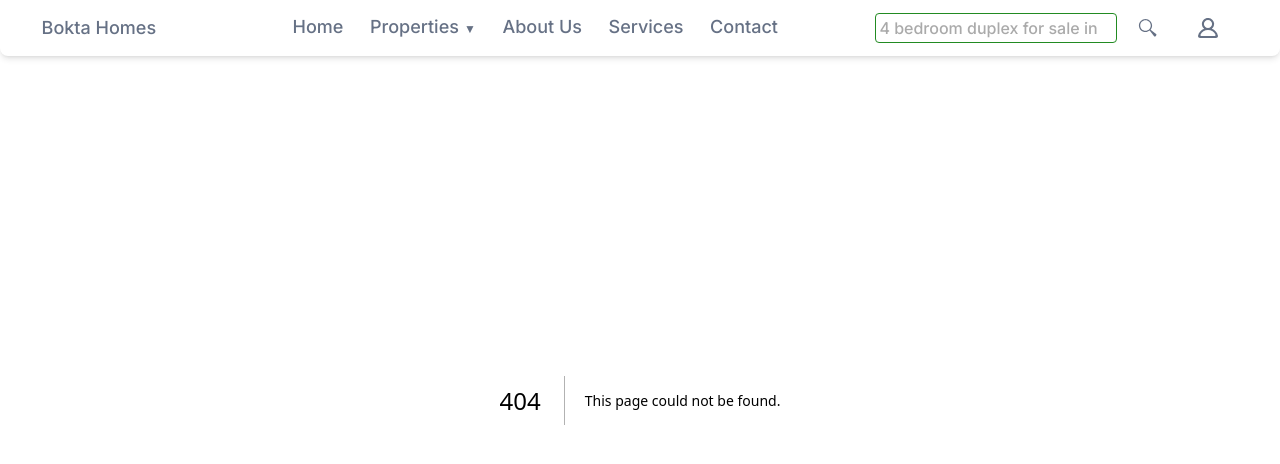
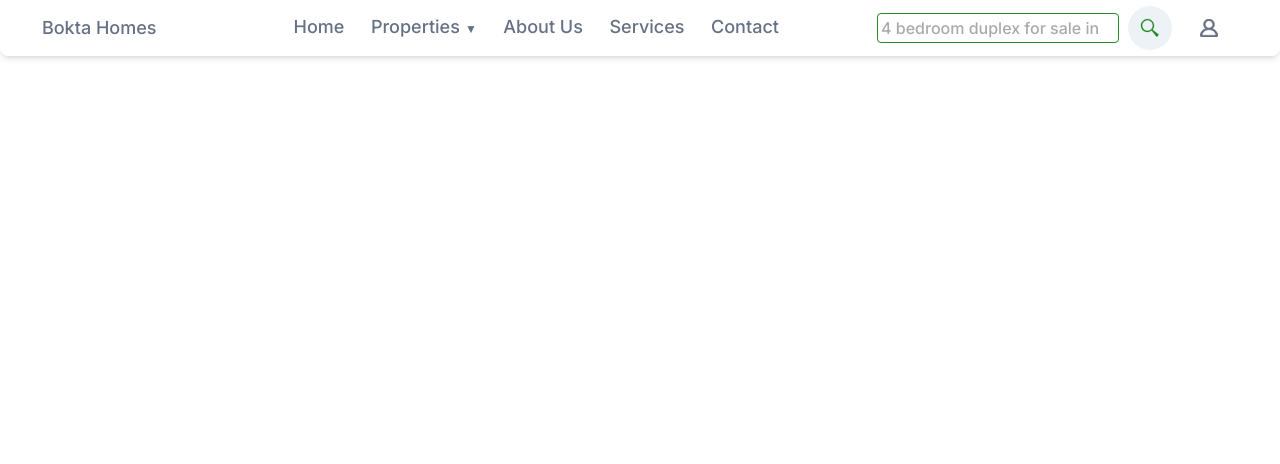
Before and after one commit to henry1234-net/Abbah-real-estate, a Next.js app in the folder my-app/: page /search in a window 1280 px wide. Before the commit this address had no page. Shown: the top 464 px of the page. Built offline with nearby package versions, Linux system fonts and the light colour scheme.

Commit message:
added links for all nanvigations

```diff
--- a/my-app/src/app/globals.css
+++ b/my-app/src/app/globals.css
@@ -109,6 +109,7 @@ li a:hover, .dropholder a.dropdown:hover::after {
 }
 
 .svg-path,
+.svg-path3,
 .svg-path4,
 .svg-path5
 {
@@ -124,18 +125,28 @@ li a:hover, .dropholder a.dropdown:hover::after {
 }
 
 .svg-hold .svg-path,
+.svg-hold .svg-path3,
 .svg-hold .svg-path4,
 .svg-hold .svg-path5{
   fill: #228b22;
 }
 
-.svg-path2,
-.svg-path3{
+.svg-path, .svg-path4{
+  stroke:#667185;
+  stroke-width: 0.5px;
+}
+.svg-hold .svg-path, .svg-hold .svg-path4{
+  stroke: #228b22;
+  stroke-width: 0.5px;
+}
+
+.svg-path2{
   stroke: #667185;
+  stroke-width: 2px;
 }
-.svg-hold .svg-path2,
-.svg-hold .svg-path3{
+.svg-hold .svg-path2{
   stroke: #228b22;
+  stroke-width: 2px;
 }
 
 input[type="search"] {
--- /dev/null
+++ b/my-app/src/app/message/page.tsx
@@ -0,0 +1,9 @@
+import React from 'react'
+
+const Message = () => {
+  return (
+    <div>Message</div>
+  )
+}
+
+export default Message
--- /dev/null
+++ b/my-app/src/app/search/page.tsx
@@ -0,0 +1,9 @@
+import React from 'react'
+
+const search = () => {
+  return (
+    <div>search</div>
+  )
+}
+
+export default search
--- a/my-app/src/components/navbar.tsx
+++ b/my-app/src/components/navbar.tsx
@@ -4,7 +4,7 @@ import ProSvg from '@/components/svg/profile';
 import Search from '@/components/svg/search';
 import HomeIcon from './svg/home';
 import MessageIcon from './svg/message';
-import AddIcon from './svg/add';
+import AddIcon from './svg/Add';
 import Link from 'next/link';
 import { usePathname } from 'next/navigation';
 import clsx from 'clsx';
@@ -36,29 +36,29 @@ const Navigation = () => {
         </ul>
         <div className="flex flex-row items-center justify-around">
           <Link className={clsx('p-3 mx-2 md:hidden flex svg-container hover:bg-bakson-milk rounded-full', {
-            'bg-bakson-milk svg-hold': pathname === "/profile"
+            'bg-bakson-milk svg-hold': pathname === "/"
           })}
-          href="../profile">
+          href="../">
             <HomeIcon className="fill-blue" width="20" height="20" />
           </Link>
           <Link className={clsx('p-3 mx-2 md:hidden flex svg-container hover:bg-bakson-milk rounded-full', {
-            'bg-bakson-milk svg-hold': pathname === "/profile"
+            'bg-bakson-milk svg-hold': pathname === "/message"
           })}
-          href="../profile">
+          href="../message">
             <MessageIcon className="fill-blue" width="20" height="20" />
           </Link>
           <Link className={clsx('p-3 mx-2 md:hidden flex svg-container hover:bg-bakson-milk rounded-full', {
-            'bg-bakson-milk svg-hold': pathname === "/profile"
+            'bg-bakson-milk svg-hold': pathname === "/sell"
           })}
-          href="../profile">
-            <AddIcon className="fill-blue" width="20" height="20" />
+          href="../sell">
+            <AddIcon className="fill-blue" width="30" height="30" />
           </Link>
 
           <div className='flex flex-row items-center justify-center'><input type="search" name="searchFor" id="SearchId" className='focus:border-none border border-bakson-main-green hidden md:flex' placeholder='4 bedroom duplex for sale in jabi'/>
             <div className={clsx('p-3 mx-2 svg-container hover:bg-bakson-milk w-fit rounded-full', {
-                'bg-bakson-milk svg-hold': pathname === "/noprofile"
+                'bg-bakson-milk svg-hold': pathname === "/search"
               })} >
-              <Link href="../noprofile">
+              <Link href="../search">
                 <Search className="fill-blue" width="20" height="20" />
               </Link>
             </div>
@@ -68,7 +68,7 @@ const Navigation = () => {
             'bg-bakson-milk svg-hold': pathname === "/profile"
           })}
           href="../profile">
-            <ProSvg className="fill-blue" width="20" height="20" />
+            <ProSvg className="fill-blue" width="18" height="18" />
           </Link>
         </div>
       </nav>
--- a/my-app/src/components/svg/add.tsx
+++ b/my-app/src/components/svg/add.tsx
@@ -1,25 +1,22 @@
-// Icon.tsx
 import React from 'react';
 
-const AddIcon: React.FC<React.SVGProps<SVGSVGElement>> = (props) => {
-  return (
+interface AddSvgProps {
+  className?: string;
+  width: string;
+  height: string;
+}
+
+  const AddIcon: React.FC<AddSvgProps> = ({ className, width, height }) => (
     <svg
-      width="800px"
-      height="800px"
-      viewBox="0 0 24 24"
-      fill="none"
+      width={width}
+      height={height}
       xmlns="http://www.w3.org/2000/svg"
-      {...props}
+      viewBox="0 0 122.88 122.88"
     >
-      <path
-        fillRule="evenodd"
-        clipRule="evenodd"
-        d="M12 22C17.5228 22 22 17.5228 22 12C22 6.47715 17.5228 2 12 2C6.47715 2 2 6.47715 2 12C2 17.5228 6.47715 22 12 22ZM12.75 9C12.75 8.58579 12.4142 8.25 12 8.25C11.5858 8.25 11.25 8.58579 11.25 9L11.25 11.25H9C8.58579 11.25 8.25 11.5858 8.25 12C8.25 12.4142 8.58579 12.75 9 12.75H11.25V15C11.25 15.4142 11.5858 15.75 12 15.75C12.4142 15.75 12.75 15.4142 12.75 15L12.75 12.75H15C15.4142 12.75 15.75 12.4142 15.75 12C15.75 11.5858 15.4142 11.25 15 11.25H12.75V9Z"
-        id="Sell"
-        className="svg-path3"
-      />
+      <path d="M61.44,0A61.46,61.46,0,1,1,18,18,61.25,61.25,0,0,1,61.44,0ZM88.6,56.82v9.24a4,4,0,0,1-4,4H70V84.62a4,4,0,0,1-4,4H56.82a4,4,0,0,1-4-4V70H38.26a4,4,0,0,1-4-4V56.82a4,4,0,0,1,4-4H52.84V38.26a4,4,0,0,1,4-4h9.24a4,4,0,0,1,4,4V52.84H84.62a4,4,0,0,1,4,4Zm8.83-31.37a50.92,50.92,0,1,0,14.9,36,50.78,50.78,0,0,0-14.9-36Z"
+      id="sell"
+      className='svg-path3'/>
     </svg>
   );
-};
 
 export default AddIcon;
--- a/my-app/src/components/svg/home.tsx
+++ b/my-app/src/components/svg/home.tsx
@@ -1,15 +1,19 @@
 // Icon.tsx
 import React from 'react';
 
-const HomeIcon: React.FC<React.SVGProps<SVGSVGElement>> = (props) => {
-  return (
+interface HomeSvgProps {
+  className?: string;
+  width: string;
+  height: string;
+}
+
+const HomeIcon: React.FC<HomeSvgProps> = ({ className, width, height }) => (
     <svg
-      width="800px"
-      height="800px"
+      width={width}
+      height={height}
       viewBox="0 0 24 24"
       fill="none"
       xmlns="http://www.w3.org/2000/svg"
-      {...props} // Allows passing additional props
     >
       <path
         fillRule="evenodd"
@@ -20,6 +24,5 @@ const HomeIcon: React.FC<React.SVGProps<SVGSVGElement>> = (props) => {
       />
     </svg>
   );
-};
 
 export default HomeIcon;
--- a/my-app/src/components/svg/message.tsx
+++ b/my-app/src/components/svg/message.tsx
@@ -1,15 +1,19 @@
 // Icon.tsx
 import React from 'react';
 
-const MessageIcon: React.FC<React.SVGProps<SVGSVGElement>> = (props) => {
-  return (
+interface MessSvgProps {
+  className?: string;
+  width: string;
+  height: string;
+}
+
+  const MessageIcon: React.FC<MessSvgProps> = ({ className, width, height }) => (
     <svg
-      width="800px"
-      height="800px"
+      width={width}
+      height={height}
       viewBox="0 0 24 24"
       fill="none"
       xmlns="http://www.w3.org/2000/svg"
-      {...props} // This allows passing props like className, style, etc.
     >
       <path
         d="M7 9H17M7 13H17M21 20L17.6757 18.3378C17.4237 18.2118 17.2977 18.1488 17.1656 18.1044C17.0484 18.065 16.9277 18.0365 16.8052 18.0193C16.6672 18 16.5263 18 16.2446 18H6.2C5.07989 18 4.51984 18 4.09202 17.782C3.71569 17.5903 3.40973 17.2843 3.21799 16.908C3 16.4802 3 15.9201 3 14.8V7.2C3 6.07989 3 5.51984 3.21799 5.09202C3.40973 4.71569 3.71569 4.40973 4.09202 4.21799C4.51984 4 5.0799 4 6.2 4H17.8C18.9201 4 19.4802 4 19.908 4.21799C20.2843 4.40973 20.5903 4.71569 20.782 5.09202C21 5.51984 21 6.0799 21 7.2V20Z"
@@ -23,6 +27,5 @@ const MessageIcon: React.FC<React.SVGProps<SVGSVGElement>> = (props) => {
       />
     </svg>
   );
-};
 
 export default MessageIcon;
```
